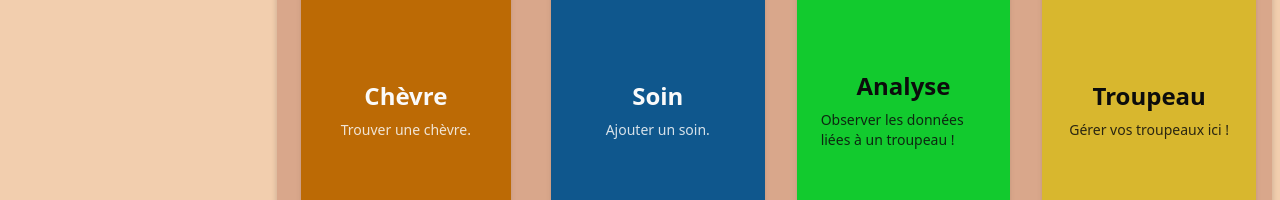
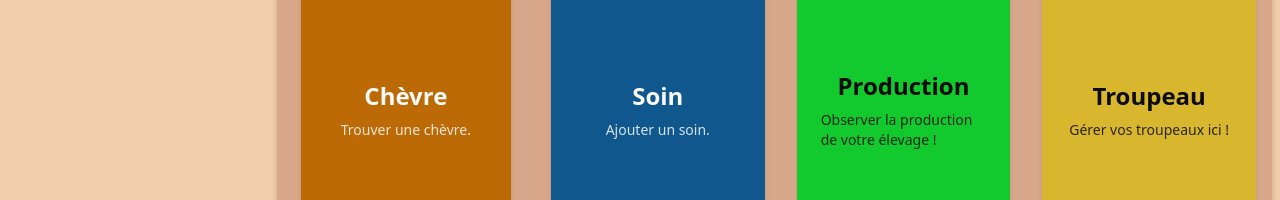
Before and after one commit to Goaty-app/front, a Next.js app: page / in a window 1280 px wide. Shown: the part 326-526 px from the top of the page. Built offline with nearby package versions, Linux system fonts and the light colour scheme; no server answers.

Commit message:
fix: prep production page

```diff
--- a/src/app/page.tsx
+++ b/src/app/page.tsx
@@ -19,7 +19,7 @@ export default function Home() {
                 <div className="flex flex-col sm:flex-row gap-8 h-full p-4">
                     <Cards.CardBtn onClick={handleOpenFindGoat} color={'orange'} title={'Chèvre'} description={'Trouver une chèvre.'}/>
                     <Cards.CardLink href={'/care'} color={'blue'} title={'Soin'} description={'Ajouter un soin.'}/>
-                    <Cards.CardLink href={'/herd/health'} color={'green'} title={'Analyse'} description={'Observer les données liées à un troupeau !'}/>
+                    <Cards.CardLink href={'/production'} color={'green'} title={'Production'} description={'Observer la production de votre élevage !'}/>
                     <Cards.CardLink href={'/herd/feae'} color={'yellow'} title={'Troupeau'} description={'Gérer vos troupeaux ici !'}/>
                 </div>
                 :
```
